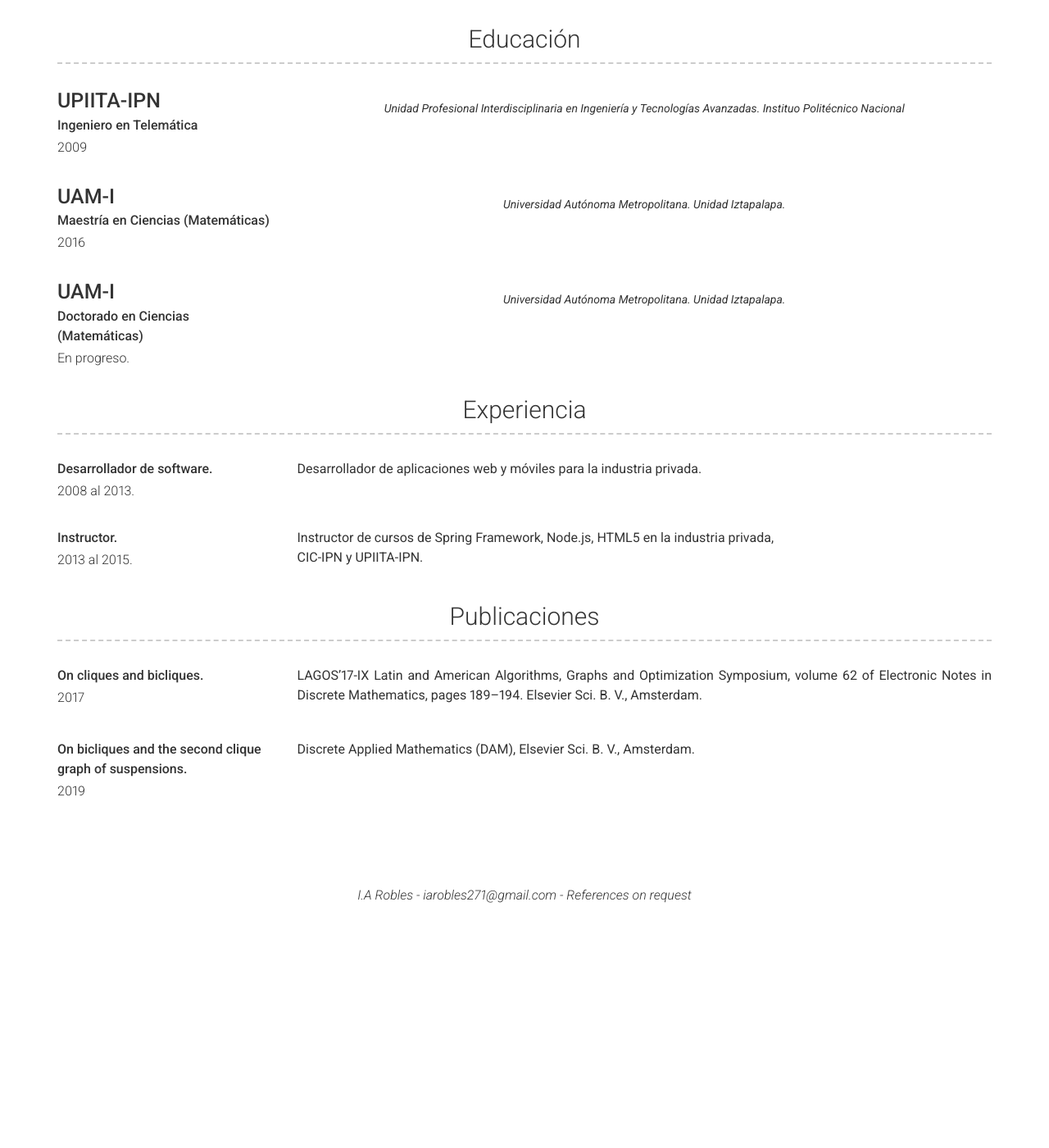
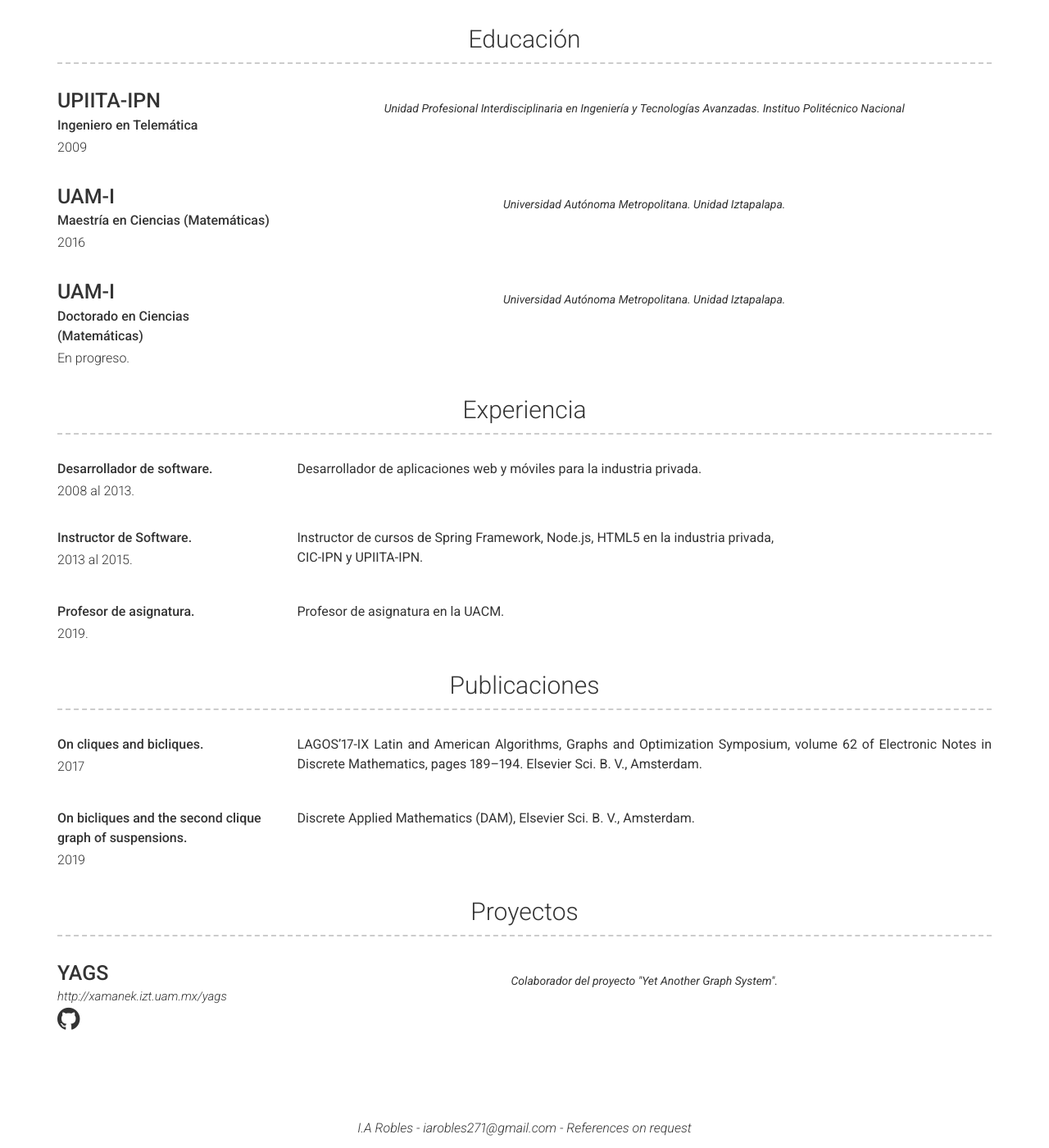
Before and after one commit to iarobles/iarobles.github.io, a Jekyll site: the page built from index.md, in a window 1280 px wide and 1400 px high, scrolled down 746 px. Shown: the whole window at 82% size. Built offline with Jekyll 4.4.1, drawn with Linux system fonts in a browser that asks for light colours; before the commit the page ends 1862 px from its top, so only the background shows below that.

Commit message:
update of CV

```diff
--- a/_data/experience.yml
+++ b/_data/experience.yml
@@ -14,10 +14,22 @@
 - layout: left
 #  company: Desarrollador de software.
 #  link: Link to company (optional)
-  job_title: Instructor.
+  job_title: Instructor de Software.
   dates: 2013 al 2015.
 #  quote: >
 #   Desarrollador de aplicaciones web y móviles para la industria privada.
   description: | # this will include new lines to allow paragraphs
        Instructor de cursos de Spring Framework, Node.js, HTML5 en la industria privada,
        CIC-IPN y UPIITA-IPN.
+
+
+# Experience template
+- layout: left
+#  company: Desarrollador de software.
+#  link: Link to company (optional)
+  job_title: Profesor de asignatura.
+  dates: 2019.
+#  quote: >
+#   Desarrollador de aplicaciones web y móviles para la industria privada.
+  description: | # this will include new lines to allow paragraphs
+       Profesor de asignatura en la UACM.
--- a/_layouts/default.html
+++ b/_layouts/default.html
@@ -28,11 +28,9 @@
         {%- include publications.html -%}
       {%- endif -%}
 
-      {% comment %}
       {%- if site.data.projects.size > 0 -%}
         {%- include projects.html -%}
       {%- endif -%}
-      {% endcomment %}
 
 
     </div>
```
